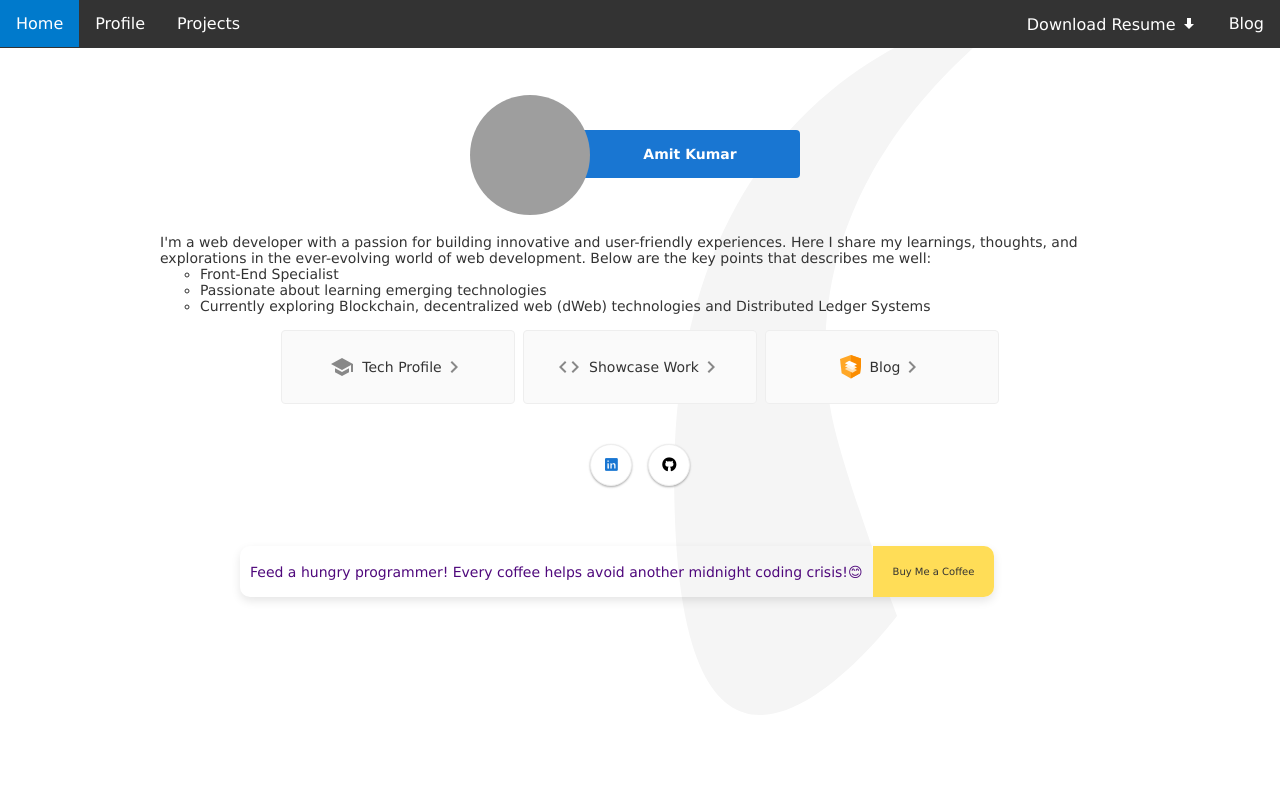
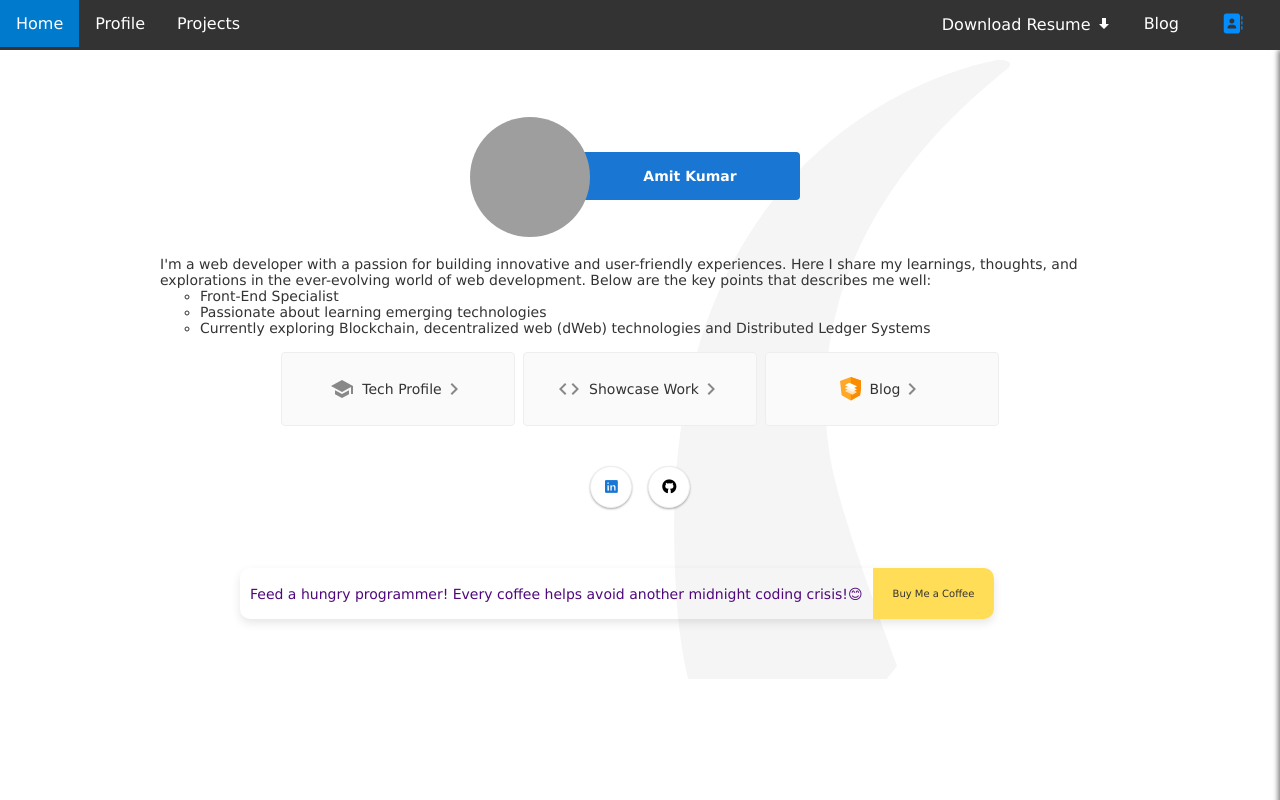
Before and after one commit to amitkumartech/techprofile, an Angular app in the folder portfolio/: page /techprofile/#/home in a window 1280 px wide. Built offline with nearby package versions, Linux system fonts and the light colour scheme; grey boxes are pictures that could not be loaded.

Commit message:
added contact me ferature

```diff
--- a/portfolio/angular.json
+++ b/portfolio/angular.json
@@ -34,7 +34,8 @@
               "node_modules/@fortawesome/fontawesome-free/css/all.min.css",
               "src/styles.scss"
             ],
-            "scripts": []
+            "scripts": [
+            ]
           },
           "configurations": {
             "production": {
--- a/portfolio/src/app/app.component.html
+++ b/portfolio/src/app/app.component.html
@@ -1,2 +1,12 @@
 <app-nav></app-nav>
-<router-outlet></router-outlet>
+<div class="app-container" [ngClass]="{'shifted': isDrawerOpen}">
+    <div class="main-content">
+        <router-outlet></router-outlet>
+    </div>
+    <app-contact-me></app-contact-me>
+
+</div>
+<!-- <div class="phone-icon-container" [ngClass]="{'hide-icon': isDrawerOpen}">
+    <i class="custom-icon" [ngClass]="['fas', 'fa-address-book']" [style.color]="'#1976d2'" (click)="contactMe()"></i>
+
+</div> -->
--- a/portfolio/src/app/app.component.scss
+++ b/portfolio/src/app/app.component.scss
@@ -0,0 +1,39 @@
+.app-container {
+  top: 50px;
+  display: flex;
+  transition: transform 0.3s ease;
+  position: relative;
+  overflow-x: hidden;
+  z-index: 1;
+
+}
+
+.main-content {
+  flex: 1;
+  padding: 20px;
+  transition: transform 0.3s ease;
+}
+
+.shifted .main-content {
+  transform: translateX(-45px);
+}
+
+.phone-icon-container {
+  position: fixed;
+  /* Fixes the icon in the viewport */
+  top: 75px;
+  /* Distance from the bottom */
+  right: 20px;
+  /* Distance from the right */
+  z-index: 1000;
+  /* Ensures it stays above other elements */
+}
+
+.custom-icon {
+  font-size: 25px;
+  /* Adjust the size as needed */
+}
+
+.hide-icon {
+  display: none;
+}
--- a/portfolio/src/app/app.component.ts
+++ b/portfolio/src/app/app.component.ts
@@ -8,5 +8,14 @@ import { NavserviceService } from './shared/services/navservice.service';
 })
 export class AppComponent {
   title = 'portfolio';
-  constructor(private navService: NavserviceService) {}
+  isDrawerOpen = false;
+
+  constructor(private navService: NavserviceService) {
+    this.navService.contactMeModal.subscribe(response=> {
+      this.isDrawerOpen = response
+    })
+  }
+   contactMe() {
+    this.navService.contactMeModal.next(true)
+  }
 }
--- a/portfolio/src/app/app.module.ts
+++ b/portfolio/src/app/app.module.ts
@@ -8,13 +8,15 @@ import { AppComponent } from './app.component';
 import { BuyMeACoffeeComponent } from './buy-me-acoffee/buy-me-acoffee.component';
 import { HomeComponent } from './home/home.component';
 import { NavComponent } from './shared/components/nav/nav.component';
+import { ContactMeComponent } from './contact-me/contact-me.component';
 
 @NgModule({
   declarations: [
     AppComponent,
     HomeComponent,
     NavComponent,
-    BuyMeACoffeeComponent
+    BuyMeACoffeeComponent,
+    ContactMeComponent
   ],
   imports: [
     BrowserModule,
--- /dev/null
+++ b/portfolio/src/app/contact-me/contact-me.component.html
@@ -0,0 +1,29 @@
+<div class="drawer" [ngClass]="{'open': isDrawerOpen}">
+  <div>
+    <!-- <div style="padding: 10px;"> -->
+      <div class="contact-options contact-options-bottom " >
+
+      </div>
+
+    <!-- </div> -->
+    <div class="contact-options">
+      <!-- <a href="#" class="contact-icon">
+        <i class="custom-icon" [ngClass]="['fas', 'fa-address-book']" [style.color]="'#1976d2'"
+          (click)="closeDrawer()"></i>
+      </a> -->
+      <!-- <a href="#" class="contact-icon">
+        <i class="custom-icon" [ngClass]="['fas', 'fa-bars']" [style.color]="'#1976d2'" (click)="closeDrawer()"></i>
+      </a> -->
+      <a href="mailto:verma.amit0407@gmail.com" class="contact-icon">
+        <i class="custom-icon" [ngClass]="['fas', 'fa-envelope']" [style.color]="'#1976d2'"></i>
+      </a>
+      <a href="tel:+919172575975" class="contact-icon">
+        <i class="custom-icon" [ngClass]="['fas', 'fa-phone']" [style.color]="'#4caf50'"></i>
+      </a>
+      <a href="https://wa.me/9172575975" class="contact-icon last-item">
+        <i class="custom-icon" [ngClass]="['fab', 'fa-whatsapp']" [style.color]="'#25D366'"></i>
+      </a>
+    </div>
+
+  </div>
+</div>
--- /dev/null
+++ b/portfolio/src/app/contact-me/contact-me.component.scss
@@ -0,0 +1,41 @@
+.drawer {
+  width: 75px;
+  position: fixed;
+  right: -75px;
+  top: 50px;
+  height: 100vh;
+  background: #fff;
+  border-top: solid 1px #fff;
+  box-sizing: border-box;
+  box-shadow: -2px 0 5px rgba(0, 0, 0, 0.5);
+  transition: right 0.3s ease;
+}
+
+.drawer.open {
+  right: 0;
+}
+
+.custom-icon {
+  font-size: 25px;
+  /* Adjusts the icon size */
+  width: 25px;
+  /* Sets a specific width */
+  height: 25px;
+  /* Sets a specific height */
+  display: flex;
+  flex-direction: column;
+  /* Ensures the width and height are respected */
+  margin-top: 25px;
+  margin-left: auto;
+  margin-right: auto;
+}
+
+.contact-icon {
+  text-decoration: none;
+}
+
+.contact-options-bottom {
+  position: fixed;
+  top: 75px;
+  padding-left: 20px;
+}
--- /dev/null
+++ b/portfolio/src/app/contact-me/contact-me.component.ts
@@ -0,0 +1,46 @@
+import { Component, OnInit } from '@angular/core';
+import { NavserviceService } from '../shared/services/navservice.service';
+
+@Component({
+  selector: 'app-contact-me',
+  templateUrl: './contact-me.component.html',
+  styleUrls: ['./contact-me.component.scss']
+})
+export class ContactMeComponent {
+  // isModalOpen = false;
+  isDrawerOpen = true;
+
+  constructor(private navService: NavserviceService) {
+    this.navService.contactMeModal.subscribe((response: Boolean) => {
+      if (response) {
+        this.isDrawerOpen = true;
+      }
+      else {
+        this.isDrawerOpen = false;
+      }
+    })
+  }
+
+  closeDrawer() {
+    this.navService.contactMeModal.next(false);
+  }
+  //   this.navService.contactMeModal.subscribe((response: Boolean) => {
+  //     if (response) {
+  //       this.openModal();
+  //     }
+  //     else {
+  //       this.closeModal();
+  //     }
+  //   })
+  // }
+
+
+  // openModal() {
+  //   this.isModalOpen = true;
+  // }
+
+  // closeModal() {
+  //   this.isModalOpen = false;
+  // }
+
+}
--- a/portfolio/src/app/shared/components/nav/nav.component.html
+++ b/portfolio/src/app/shared/components/nav/nav.component.html
@@ -1,8 +1,16 @@
 <ul class="topnav" id="myTopnav">
+
     <li><a class="home nav-item" routerLink="/home" [routerLinkActive]="['active']">Home</a></li>
     <li><a class="techprofile nav-item" routerLink="/techprofile" [routerLinkActive]="['active']">Profile</a></li>
     <li><a class="showcasework nav-item" routerLink="/showcasework" [routerLinkActive]="['active']">Projects</a></li>
+    <!-- <li class="nav-right"><a class="home nav-item contact-me" (click)="contactMe()">Contact me</a></li> -->
+    <li class="nav-right download-resume" style="width: 75px; margin-right: 10px;">
+        <a href="javascript:void(0);" class="contact-icon" (click)="closeDrawer()">
+            <i class="custom-icon" [ngClass]="['fas', 'fa-address-book']" [style.color]="'#038cfc'"></i>
+        </a>
+    </li>
     <li class="nav-right"><a class="home nav-item" routerLink="/blog" [routerLinkActive]="['active']">Blog</a></li>
+
     <li class="nav-right download-resume">
         <a class="showcasework nav-item" (click)="downloadResume()">
             Download Resume
@@ -10,6 +18,13 @@
 
                 <path d="M12 15l-5-5h3V4h4v6h3z" fill="#ffffff" />
             </svg>
+        </a>
+    </li>
+    <li class="responsive-download-resume">
+        <a href="#">
+            <!-- <i class="custom-icon" [ngClass]="['fas', 'fa-address-book']" [style.color]="'#038cfc'"
+                (click)="closeDrawer()"></i> -->
+            <span (click)="closeDrawer()">Contact me</span>
         </a>
     </li>
     <li class="responsive-download-resume"><a href="javascript:void(0);" (click)="downloadResume()">Download Resume</a>
--- a/portfolio/src/app/shared/components/nav/nav.component.scss
+++ b/portfolio/src/app/shared/components/nav/nav.component.scss
@@ -2,9 +2,14 @@
 
 #myTopnav {
   animation: fadeIn 1s ease 0s 1 normal forwards;
+  position: fixed;
+  height: 50px;
+  width: 100vw;
+  z-index: 1000;
 }
 
 ul {
+
   list-style-type: none;
   margin: 0;
   padding: 0;
@@ -98,3 +103,19 @@ li a:hover:not(.active) {
     display: block;
   }
 }
+
+.contact-me {
+  cursor: pointer;
+}
+
+.custom-icon {
+  font-size: 20px;
+  /* Adjusts the icon size */
+  width: 20px;
+  /* Sets a specific width */
+  height: 20px;
+}
+
+li.download-resume a:hover:not(.active) {
+  background-color: unset
+}
--- a/portfolio/src/app/shared/components/nav/nav.component.ts
+++ b/portfolio/src/app/shared/components/nav/nav.component.ts
@@ -1,5 +1,6 @@
 import { HttpClient } from '@angular/common/http';
 import { Component } from '@angular/core';
+import { NavserviceService } from '../../services/navservice.service';
 
 @Component({
   selector: 'app-nav',
@@ -7,7 +8,8 @@ import { Component } from '@angular/core';
   styleUrls: ['./nav.component.scss']
 })
 export class NavComponent {
-  constructor(private http: HttpClient) {
+  toggleDrawer = false;
+  constructor(private http: HttpClient, private navService: NavserviceService) {
 
   }
   // method to provide the downloading resume facility for the user
@@ -34,4 +36,11 @@ export class NavComponent {
     }
 
   }
+  // contactMe() {
+  //   this.navService.contactMeModal.next(true)
+  // }
+  closeDrawer() {
+    this.toggleDrawer = !this.toggleDrawer;
+    this.navService.contactMeModal.next(this.toggleDrawer);
+  }
 }
--- a/portfolio/src/app/shared/services/navservice.service.ts
+++ b/portfolio/src/app/shared/services/navservice.service.ts
@@ -1,11 +1,14 @@
 import { Injectable } from '@angular/core';
 import { NavigationEnd, NavigationStart, Router } from '@angular/router';
-import { filter } from 'rxjs';
+import { BehaviorSubject, filter } from 'rxjs';
 
 @Injectable({
   providedIn: 'root'
 })
+
 export class NavserviceService {
+  contactMeModal = new BehaviorSubject<boolean>(false); // Initial value: false
+
   constructor(private router: Router) {
     this.router.events.pipe(
       filter(event => event instanceof NavigationEnd)
```
Also changed, not shown: 1 other file (tests, documents, lock files or other folders).
